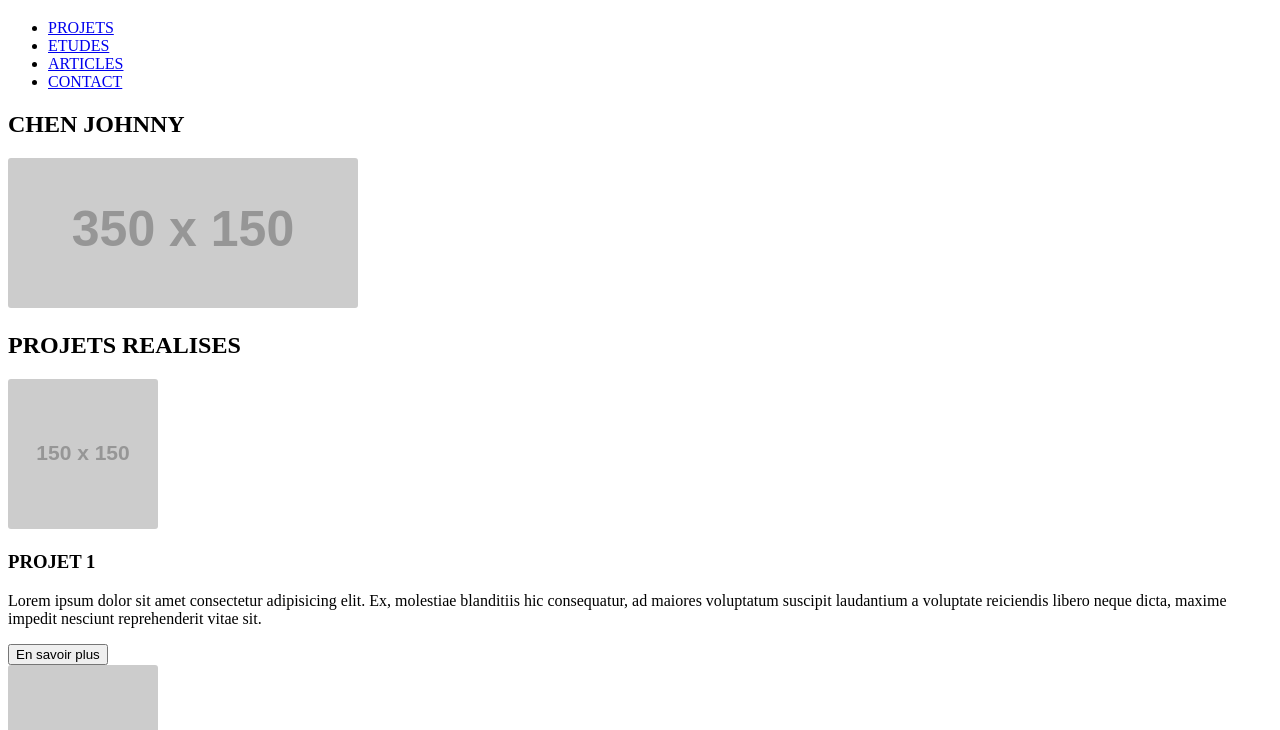
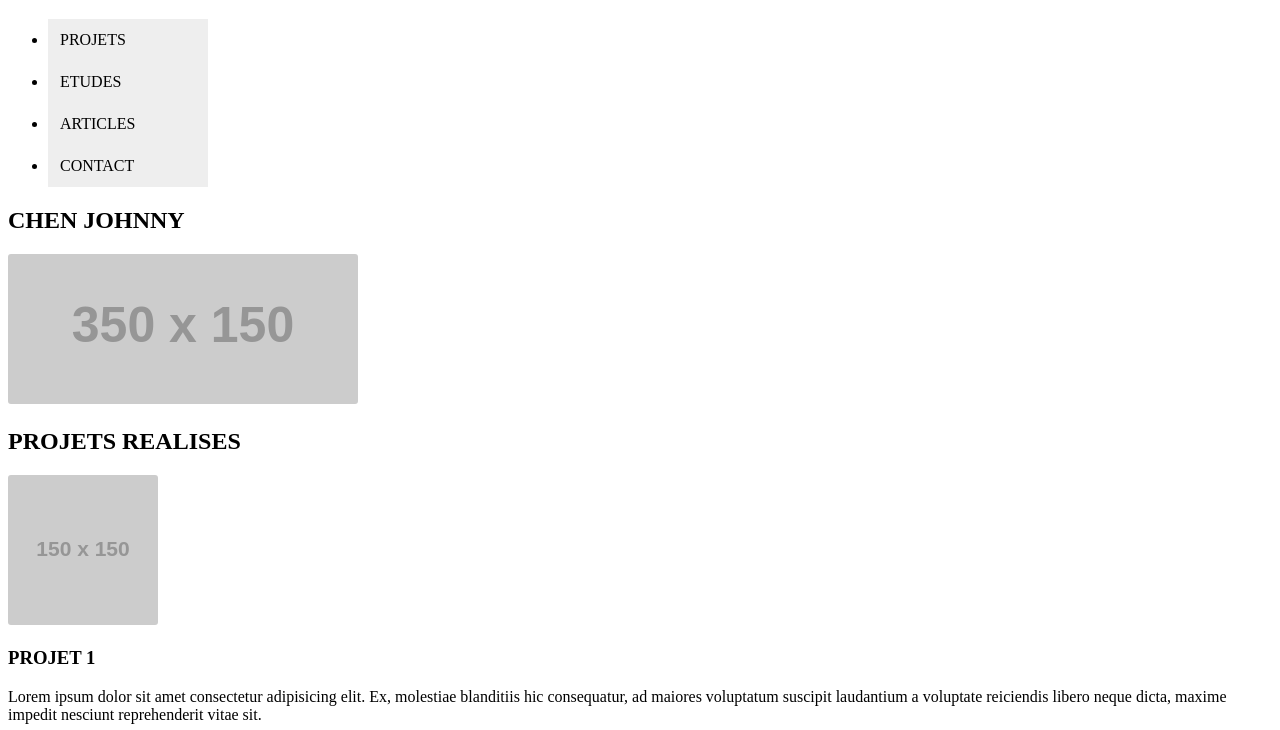
Before and after one commit to johnnyhelloworld/DonkeySchool, a plain HTML site: page Integration/index.html in a window 1280 px wide. Shown: the part 61-791 px from the top of the page. Drawn offline with Linux system fonts and the light colour scheme; placeholder pictures from the web are drawn by us.

Commit message:
create a vertical menu

```diff
--- a/Integration/style.css
+++ b/Integration/style.css
@@ -9,3 +9,24 @@ img{
 img:first-child{
     filter: grayscale(1);
 }
+
+.vertical-menu{
+    width: 200px; /* Set a width if you like */
+}
+
+.vertical-menu a {
+    background-color: #eee; /* Grey background color */
+    color: black; /* Black text color */
+    display: block; /* Make the links appear below each other */
+    padding: 12px; /* Add some padding */
+    text-decoration: none; /* Remove underline from links */
+  }
+
+  .vertical-menu a:hover {
+    background-color: #ccc; /* Dark grey background on mouse-over */
+  }
+
+  .vertical-menu a.active {
+    background-color: #04AA6D; /* Add a green color to the "active/current" link */
+    color: white;
+  }
```
